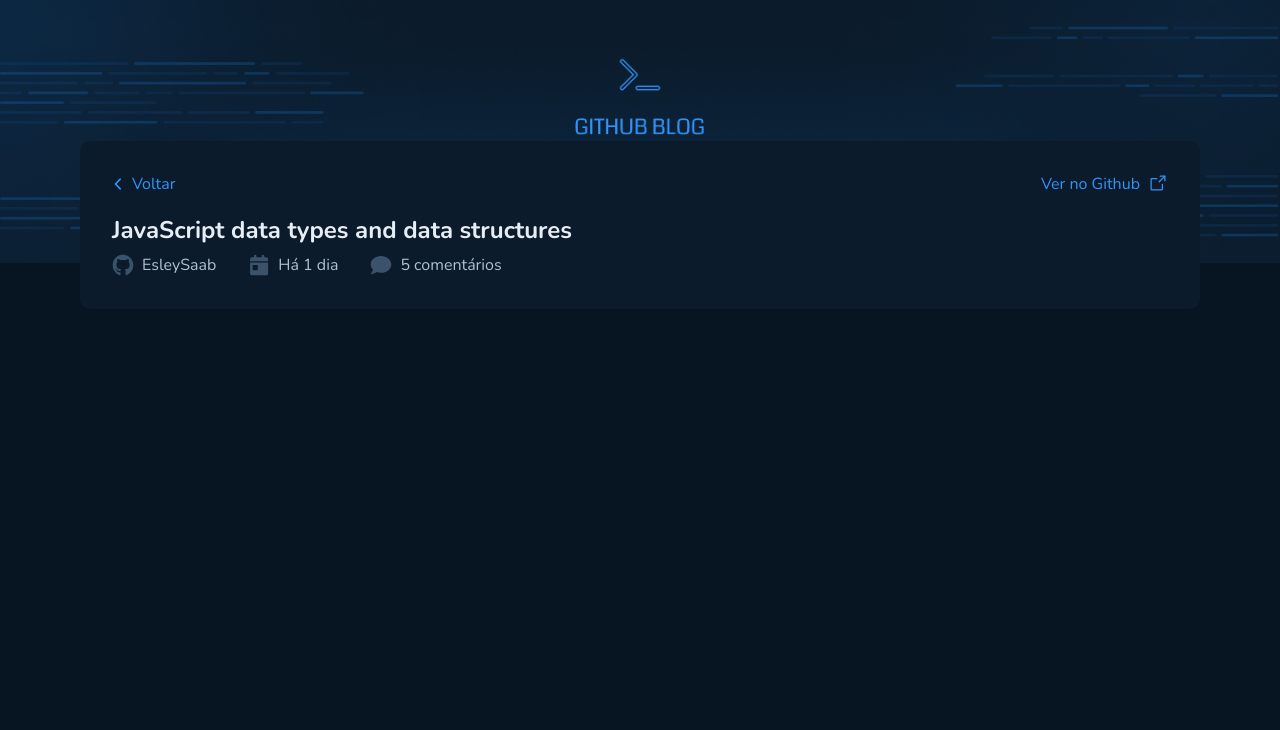
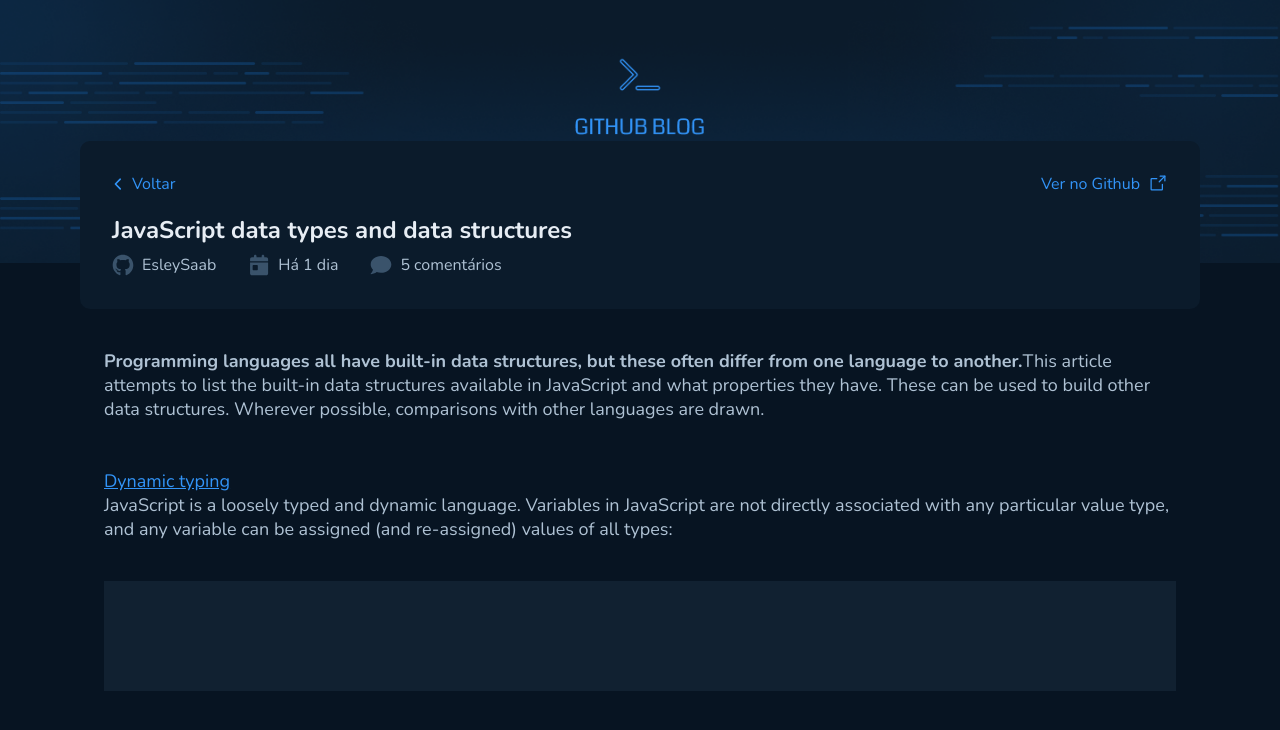
Before and after one commit to EsleySaab/Github-Blog, a React (Vite) app: page /posts in a window 1280 px wide. Shown: the top 730 px of the page. Built offline with nearby package versions, Linux system fonts and the light colour scheme.

Commit message:
chore: add axios

```diff
--- a/index.html
+++ b/index.html
@@ -5,8 +5,17 @@
 
     <link rel="preconnect" href="https://fonts.googleapis.com" />
     <link rel="preconnect" href="https://fonts.gstatic.com" crossorigin />
+
+    <link rel="preconnect" href="https://fonts.googleapis.com" />
+    <link rel="preconnect" href="https://fonts.gstatic.com" crossorigin />
+
     <link rel="icon" type="image/svg+xml" href="/vite.svg" />
     <meta name="viewport" content="width=device-width, initial-scale=1.0" />
+
+    <link
+      href="https://fonts.googleapis.com/css2?family=Fira+Code:wght@300..700&display=swap"
+      rel="stylesheet"
+    />
 
     <link
       href="https://fonts.googleapis.com/css2?family=Nunito:ital,wght@0,200..1000;1,200..1000&display=swap"
--- a/package.json
+++ b/package.json
@@ -10,6 +10,7 @@
     "preview": "vite preview"
   },
   "dependencies": {
+    "axios": "^1.7.9",
     "phosphor-react": "^1.4.1",
     "react": "^18.3.1",
     "react-dom": "^18.3.1",
--- a/src/components/Post-info/styles.ts
+++ b/src/components/Post-info/styles.ts
@@ -27,6 +27,10 @@
     gap: 0.5rem;
     color: ${(props) => props.theme["blue-100"]};
     cursor: pointer;
+
+    &:hover {
+      text-decoration: underline;
+    }
   }
 
   main {
@@ -46,7 +50,7 @@
 
     & div {
       display: flex;
-      gap: .5rem;
+      gap: 0.5rem;
       align-items: center;
     }
   }
--- a/src/components/Profile/styles.ts
+++ b/src/components/Profile/styles.ts
@@ -57,6 +57,11 @@
     height: fit-content;
     font-weight: bold;
     text-transform: uppercase;
+    cursor: pointer;
+
+    &:hover {
+      text-decoration: underline;
+    }
   }
 
   main {
--- a/src/pages/Posts/index.tsx
+++ b/src/pages/Posts/index.tsx
@@ -1,7 +1,39 @@
-import { PostInfo } from "../../components/Post-info";
+import { PostInfo } from "../../components/Post-info"
+import { CodeContent, PostContent } from "./styles"
 
 export function Posts() {
   return (
-    <PostInfo />
+    <>
+      <PostInfo />
+
+      <PostContent>
+        <p>
+          <strong>
+            Programming languages all have built-in data structures, but these
+            often differ from one language to another.
+          </strong>
+          This article attempts to list the built-in data structures available
+          in JavaScript and what properties they have. These can be used to
+          build other data structures. Wherever possible, comparisons with other
+          languages are drawn.
+        </p>
+
+        <span>
+          <a href="">Dynamic typing</a>
+          JavaScript is a loosely typed and dynamic language. Variables in
+          JavaScript are not directly associated with any particular value type,
+          and any variable can be assigned (and re-assigned) values of all
+          types:
+        </span>
+
+        <CodeContent>
+          <div>
+
+          </div>
+          <div></div>
+          <div></div>
+        </CodeContent>
+      </PostContent>
+    </>
   )
 }
--- a/src/pages/Posts/styles.ts
+++ b/src/pages/Posts/styles.ts
@@ -0,0 +1,38 @@
+import styled from "styled-components"
+
+export const PostContent = styled.section`
+  display: flex;
+  flex-direction: column;
+  gap: 1rem;
+  width: 100%;
+  max-width: 1120px;
+  margin: 0 auto;
+  padding: 0 1.5rem;
+
+  p {
+    margin-top: 2.5rem;
+    color: ${(props) => props.theme["gray-200"]};
+    font-size: 18px;
+  }
+
+  span {
+    margin-top: 2rem;
+    color: ${(props) => props.theme["gray-200"]};
+    font-size: 18px;
+  }
+
+  a {
+    color: ${(props) => props.theme["blue-100"]};
+    text-decoration: underline;
+    cursor: pointer;
+  }
+`
+
+export const CodeContent = styled.div`
+  margin-top: 1.5rem;
+  background: ${(props) => props.theme["gray-600"]};
+  width: 100%;
+  height: 110px;
+
+
+`
```
Also changed, not shown: 1 other file (tests, documents, lock files or other folders).
